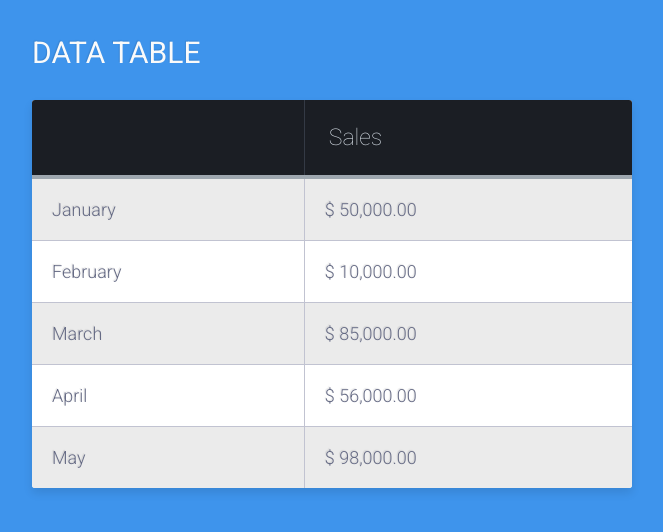
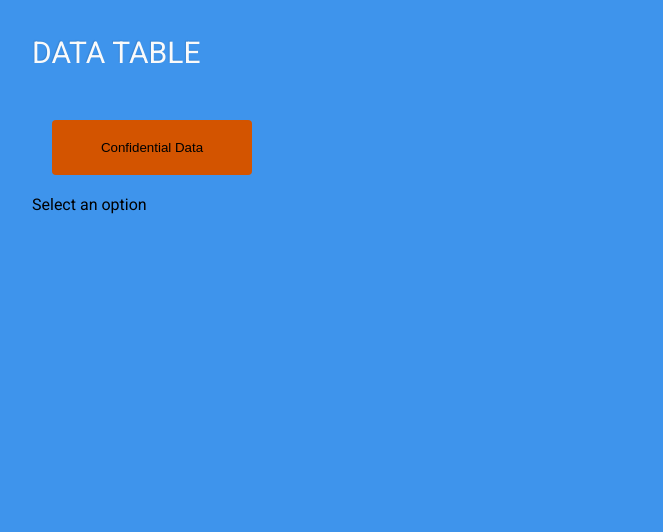
Before and after one commit to shaunny94/djano-confidential, a React (Create React App) app in the folder frontend/: page / in a window 1280 px wide. Shown: the top 532 px of the page, without its empty margins (308-971 px from the left). Built offline with nearby package versions, Linux system fonts and the light colour scheme; no server answers.

Commit message:
latest commit

```diff
--- a/frontend/src/App.js
+++ b/frontend/src/App.js
@@ -3,17 +3,41 @@ import logo from './logo.svg';
 import Table from './Table';
 import './App.css';
 import PersonList from './Datalist';
+import './Button.css';
+import axios from 'axios';
 
 
 class App extends Component {
 
+  state = {
+	  mock_data : ''
+    }
+
+
+
+  confidentialDataHandler = () => {
+    fetch("http://localhost:8000/confidentialdata")
+      .then(res => {
+        const mock_data = res.json();
+        this.setState({ mock_data });
+      })
+      .catch(error => {
+        console.log(error.response)
+    })
+  }
 
   render() {
+    console.log(typeof this.state.mock_data);
+    // console.log(typeof this.state);
+     console.log( this.state.mock_data);
+    // console.log( this.state);
     return (
       <div className="table-title">
 <h3>Data Table</h3>
-     <Table />
-     </div>
+<button className="button-two" onClick={this.confidentialDataHandler}><span>Confidential Data</span></button>
+
+     <Table api={this.state.mock_data}/>
+    </div>
     );
   }
 }
--- /dev/null
+++ b/frontend/src/Button.css
@@ -0,0 +1,36 @@
+/*Button Two*/
+.button-two {
+    border-radius: 4px;
+    background-color:#d35400;
+    border: none;
+    padding: 20px;
+    width: 200px;
+    transition: all 0.5s;
+    margin: 20px;
+  }
+
+
+  .button-two span {
+    cursor: pointer;
+    display: inline-block;
+    position: relative;
+    transition: 0.5s;
+  }
+
+  .button-two span:after {
+    content: '»';
+    position: absolute;
+    opacity: 0;
+    top: 0;
+    right: -20px;
+    transition: 0.5s;
+  }
+
+  .button-two:hover span {
+    padding-right: 25px;
+  }
+
+  .button-two:hover span:after {
+    opacity: 1;
+    right: 0;
+  }
--- /dev/null
+++ b/frontend/src/ObjectHead.js
@@ -0,0 +1,21 @@
+import React, { Component } from 'react';
+// import logo from './logo.svg';
+import './App.css';
+import './Button.css';
+import PersonList from './Datalist';
+
+import axios from 'axios';
+
+class ObjectHead extends Component {
+
+render () {
+    return (
+        <th className="text-left"></th>
+    )
+}
+
+
+
+}
+
+export default ObjectHead;
--- a/frontend/src/Table.js
+++ b/frontend/src/Table.js
@@ -1,29 +1,94 @@
 import React, { Component } from 'react';
 // import logo from './logo.svg';
-// import './App.css';
+import './App.css';
+import './Button.css';
 import PersonList from './Datalist';
+import ObjectHead from './ObjectHead';
 
 import axios from 'axios';
 
 class Table extends Component {
-  state = {
-    persons: []
+
+
+//  createTableHead = () => {
+//   let api = this.props.api ;
+//   console.log(api);
+//   var arr = [] ;
+//   try {
+//   Object.keys(api).forEach(function (value, i) {
+//      arr.push(<ObjectHead obj={Object.keys(value)[i]} key={i}/>)
+
+//   } )
+// } catch (error){
+//   console.log(error);
+// }
+//   return arr
+// }
+
+    createTableHead = () => {
+      let array = [];
+      let api = this.props.api;
+      Object.values(api).forEach(function (value, i)  {
+        array.push(<th className="text-left">Object.keys(value)[i]</th>);
+
+      } )
+
+        return array
         }
 
-  componentDidMount() {
-    axios.get('http://localhost:8000/confidentialdata')
-      .then(res => {
-        const persons = res.data;
-        this.setState({ persons });
-      })
-  }
+
+
+    //   //    }
+    //   Object.keys(api).forEach(function(key) {
+    //     arr.push(api[key]);
+    //   });
+
+    //     }
+
+
 
   render() {
+
+    if(!this.props.api) {  return (
+      <div>Select an option</div>
+    ) } else {
+
     return (
       <table className="table-fill">
         <thead>
          <tr>
-      <th className="text-left">{this.state.persons.map(person => person.name)}</th>
+           {
+           this.createTableHead()
+            }
+
+         </tr>
+       </thead>
+      <tbody className="table-hover">
+        <tr>
+          {
+            // this.createTableBody()
+               }
+        </tr>
+
+
+      </tbody>
+       </table>
+
+
+    );
+
+
+
+  }
+}
+
+}
+
+export default Table;
+{/* <thead>
+
+<tr>
+<th className="text-left">Id</th>
 <th className="text-left">Sales</th>
 </tr>
 </thead>
@@ -48,11 +113,4 @@ class Table extends Component {
 <td className="text-left">May</td>
 <td className="text-left">$ 98,000.00</td>
 </tr>
-      </tbody>
-      </table>
-
-    );
-  }
-}
-
-export default Table;
+</tbody>  */}
```
Also changed, not shown: 2 other files (tests, documents, lock files or other folders). Lines whose indentation alone changed are shown as unchanged.
